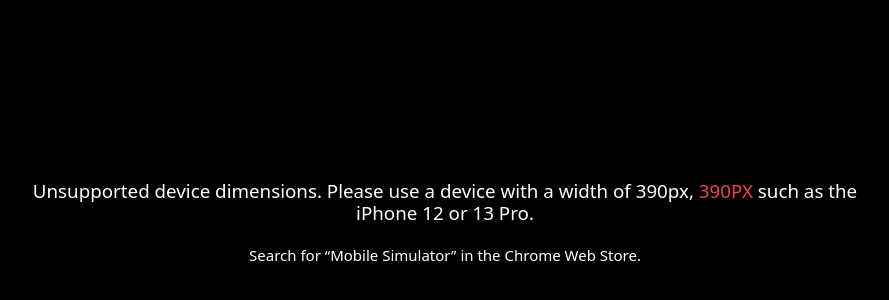
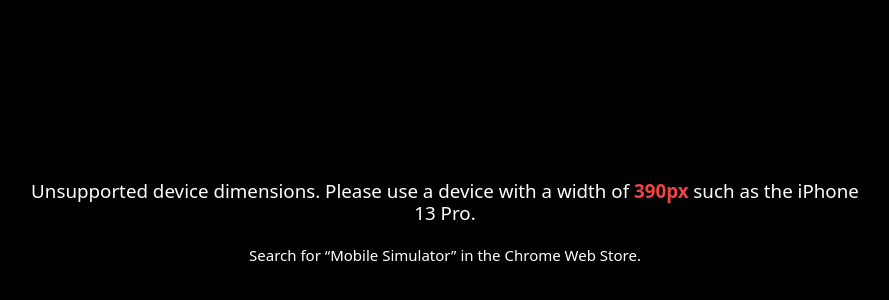
Before and after one commit to tolgapp/silentmooon, a React (Vite) app: page / in a window 1280 px wide. Shown: the part 178-478 px from the top of the page, without its empty margins (195-1084 px from the left). Built offline with nearby package versions, Linux system fonts and the light colour scheme; no server answers.

Commit message:
changed the checkFormat.tsx

```diff
--- a/src/App.tsx
+++ b/src/App.tsx
@@ -57,7 +57,7 @@
         setIsLoggedIn(false);
         console.error("Authentication check failed:", error);
       } finally {
-        setLoading(true);
+        setLoading(false);
       }
     };
 
--- a/src/components/CheckFormat.tsx
+++ b/src/components/CheckFormat.tsx
@@ -25,8 +25,8 @@
     return (
       <div className="flex flex-col justify-center items-center h-screen bg-black text-white text-center gap-8">
         <h2 className="text-3xl w-[65%] ">
-          Unsupported device dimensions. Please use a device with a width of 390px,
-          <span className="text-3xl text-red-500"> 390PX</span> such as the iPhone 12 or 13 Pro.
+          Unsupported device dimensions. Please use a device with a width of
+          <span className="text-3xl text-red-500 font-semibold"> 390px</span> such as the iPhone 13 Pro.
         </h2>
         <h3 className="text-2xl">Search for “Mobile Simulator” in the Chrome Web Store.</h3>
       </div>
```
Also changed, not shown: src/pages/Yoga.tsx (line endings or trailing spaces), 1 other file (tests, documents, lock files or other folders).
